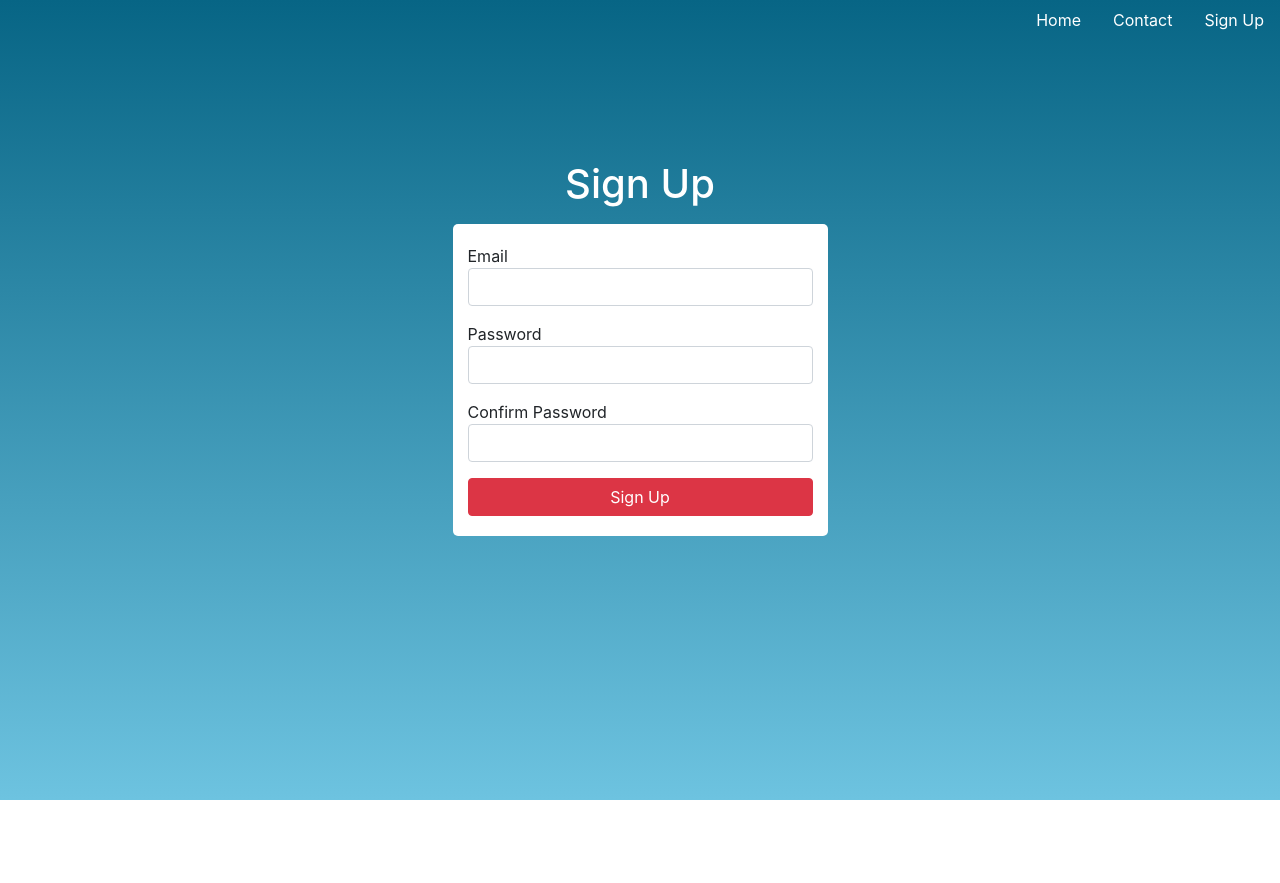
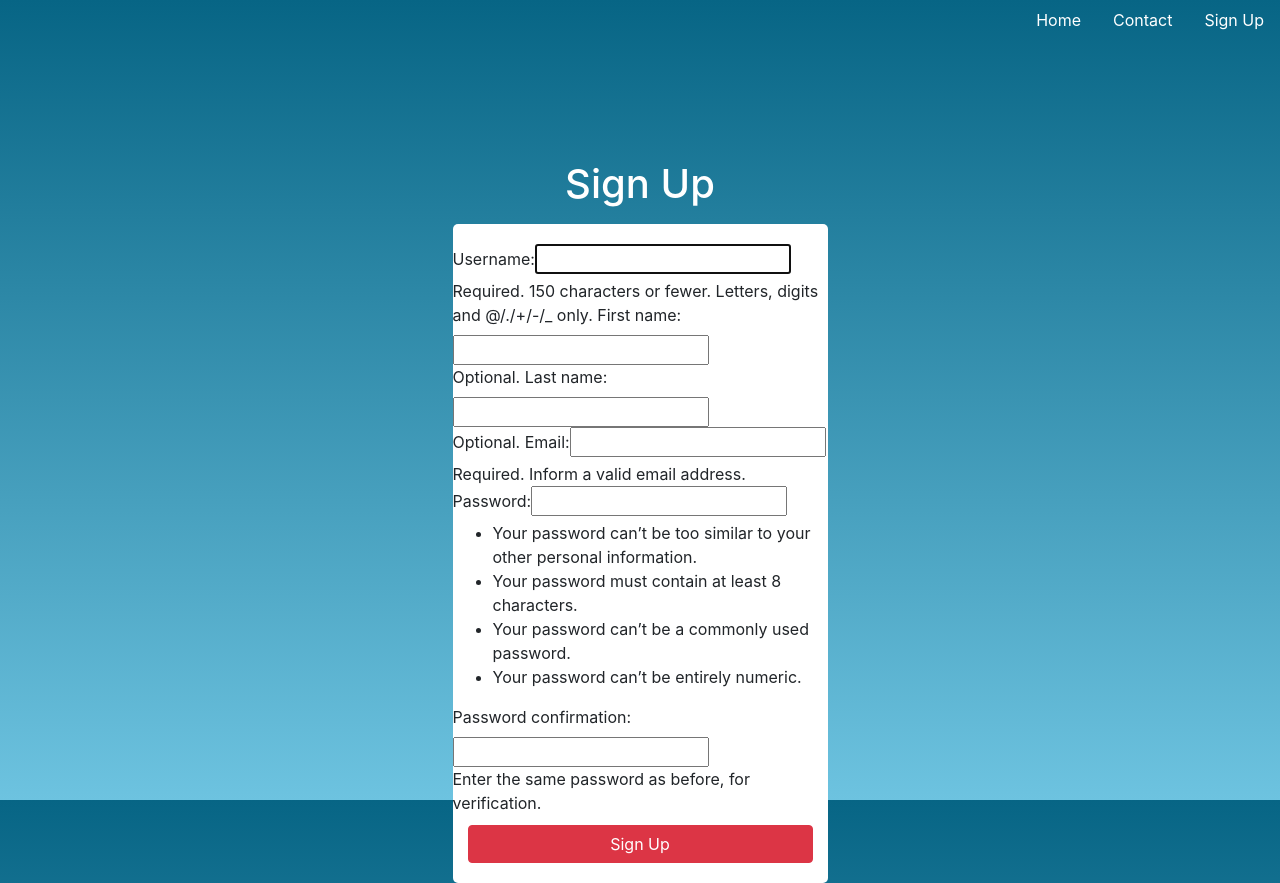
Before and after one commit to Official3173/energy-site, a Django app: page /images/sign_up/ in a window 1280 px wide. Before the commit the page ends 800 px from the top, so only its background shows below. Run offline with Django 3.2, Linux system fonts and the light colour scheme; some libraries are stand-ins or nearby versions.

Commit message:
added UserRegistrationForm signup feature

```diff
--- a/mywebsite/images/admin.py
+++ b/mywebsite/images/admin.py
@@ -1,4 +1,4 @@
 from django.contrib import admin
-from .models import User
 
-admin.site.register(User) # Allows User database to be accessable on the admin page of the site
+
+#admin.site.register(User) # Allows User database to be accessable on the admin page of the site
--- a/mywebsite/images/forms.py
+++ b/mywebsite/images/forms.py
@@ -1,5 +1,8 @@
 
 from django import forms
+
+from django.contrib.auth.forms import UserCreationForm
+from django.contrib.auth.models import User
 
 IMAGE_CHOICES = [
     ('0.5', '0.5'),
@@ -19,8 +22,11 @@ class ContactForm(forms.Form):
     kwh = forms.CharField(label='kWh')
     model_num = forms.CharField(label='Model Number')
 
+class SignUpForm(UserCreationForm):
+    first_name = forms.CharField(max_length=30, required=False, help_text='Optional.')
+    last_name = forms.CharField(max_length=30, required=False, help_text='Optional.')
+    email = forms.EmailField(max_length=254, help_text='Required. Inform a valid email address.')
 
-class SignUpForm(forms.Form):
-    email = forms.CharField(label='Email', widget=forms.TextInput(attrs={'class' : 'form-control'}))
-    password = forms.CharField(label='Password', widget=forms.PasswordInput(attrs={'class' : 'form-control'}))
-    confirm_password = forms.CharField(label='Confirm Password', widget=forms.PasswordInput(attrs={'class': 'form-control'}))
+    class Meta:
+        model = User
+        fields = ('username', 'first_name', 'last_name', 'email', 'password1', 'password2', )
--- a/mywebsite/images/templates/images/homepage.html
+++ b/mywebsite/images/templates/images/homepage.html
@@ -44,7 +44,7 @@
    </div>
 
    <script>
-   console.log('{{ vice_president }}')
+   console.log('{{ email }}')
 
    </script>
 
--- a/mywebsite/images/templates/images/sign_up.html
+++ b/mywebsite/images/templates/images/sign_up.html
@@ -32,23 +32,30 @@
             <h1 class="signup-text">Sign Up</h1>
 
 
-            <form class="form-centered">
+            <form class="form-centered" method="POST">
                 {% csrf_token %}
 
+
+                {{ form }}
+                <!-- {{ form.email.label }}
+                {{ form.email }}  THIS WORKS !!!!!!!!!!!!!!!!!!!!!! -->
+
+                <!--
             <div class="form-group col-12">
-                {{ sign_up_form.email.label }}
-                {{ sign_up_form.email }}
+                {{ form.email.label }}
+                {{ form.email }}
             </div>
 
             <div class="form-group col-12">
-                {{ sign_up_form.password.label }}
-                {{ sign_up_form.password }}
+                {{ form.password.label }}
+                {{ form.password }}
             </div>
-
+            <!--
             <div class="form-group col-12">
-                {{ sign_up_form.confirm_password.label }}
-                {{ sign_up_form.confirm_password }}
+                <label>Confirm Password</label>
+                <input type="password" class="form-control" id="id_confirm_password">
             </div>
+        -->
 
 
             <div class="container-fluid">
@@ -56,7 +63,7 @@
             </div>
 
                 <div class="container-fluid center-div">
-                    <button type="button" id="signup-button" class="signup-btn btn btn-danger form-field" onclick="submitUser();">Sign Up</button>
+                    <button type="submit" id="signup-button" class="signup-btn btn btn-danger form-field">Sign Up</button>
                 </div>
 
             </form>
@@ -77,22 +84,23 @@ function returnToHomepage() {
     window.location = url;
 };
 
+
 // Checks to see if the password and confirm password are the same, displays an error if not.
-function submitUser() {
-     var password1 = document.getElementById("id_password").value;
-     var password2 = document.getElementById("id_confirm_password").value;
+// function submitUser() {
+//      var password1 = document.getElementById("id_password").value;
+//      var password2 = document.getElementById("id_confirm_password").value;
 
-    if ((password1 == '') || (password2 == '')) {
-        document.getElementById("message").innerHTML = 'Please fill out both password fields.';
-    }
-    else if (password1 == password2) {
-        document.getElementById("message").innerHTML = '';
-        console.log('Our passwords match!');
-        document.getElementById("signup-button").submit()
-    } else {
-        document.getElementById("message").innerHTML = 'Passwords do not match.';
-    }
-}
+//     if ((password1 == '') || (password2 == '')) {
+//         document.getElementById("message").innerHTML = 'Please fill out both password fields.';
+//     }
+//     else if (password1 == password2) {
+//         document.getElementById("message").innerHTML = '';
+//         console.log('Our passwords match!');
+//         document.getElementById("signup-button").submit()
+//     } else {
+//         document.getElementById("message").innerHTML = 'Passwords do not match.';
+//     }
+// }
 
 </script>
 
--- a/mywebsite/images/views.py
+++ b/mywebsite/images/views.py
@@ -1,8 +1,11 @@
 from django.http import HttpResponse
-from django.shortcuts import render
-from .models import User
+from django.shortcuts import render, redirect
 from .forms import ContactForm, SignUpForm
+from django.contrib.auth import authenticate, login
 from .imageOverlay import ImageOverlay
+#from .models import UserForm
+from django.contrib.auth.forms import UserCreationForm
+
 
 
 from PIL import Image, ImageDraw, ImageFont
@@ -36,8 +39,56 @@ def form(request):
     return render(request, 'images/nice_form.html', {'form': contact_form})
 
 def sign_in (request):
+
+
     return render(request, 'images/sign in.html')
 
 def sign_up (request):
-    sign_up_form = SignUpForm()
-    return render(request, 'images/sign_up.html', {'sign_up_form': sign_up_form } )
+
+    if request.method == 'POST':
+        form = SignUpForm(request.POST)
+        if form.is_valid():
+            form.save()
+            username = form.cleaned_data.get('username')
+            raw_password = form.cleaned_data.get('password1')
+            user = authenticate(username=username, password=raw_password)
+            login(request, user)
+            return redirect('/images/')
+    else:
+        form = SignUpForm()
+    return render(request, 'images/sign_up.html', {'form': form})
+
+
+
+
+
+
+'''
+    if request.method == 'POST':
+
+        form = UserForm(request.POST)
+
+        user = form.save(commit=False)
+
+        if form.is_valid():
+            email = form.cleaned_data['email']
+            password = form.cleaned_data['password']
+            user.set_password(password)
+            user.save()
+            user = authenticate(email=email, password=password)
+
+            if user is not None:
+                if user.is_active:
+                    login(request, user)
+
+                    user_email = user.email
+
+                    return render(request, 'images/homepage.html', {'email': user_email})
+
+
+
+
+
+    sign_up_form = UserForm()
+    return render(request, 'images/sign_up.html', {'sign_up_form': sign_up_form} )
+'''
--- a/mywebsite/mywebsite/urls.py
+++ b/mywebsite/mywebsite/urls.py
@@ -23,5 +23,6 @@ from images import views
 urlpatterns = [
     url(r'^admin/', admin.site.urls),
     url(r'^images/', include('images.urls')),
+    url(r'^accounts/', include('django.contrib.auth.urls'))
 
 ]
```
Also changed, not shown: mywebsite/images/models.py (+18 -2 lines), mywebsite/db.sqlite3.
